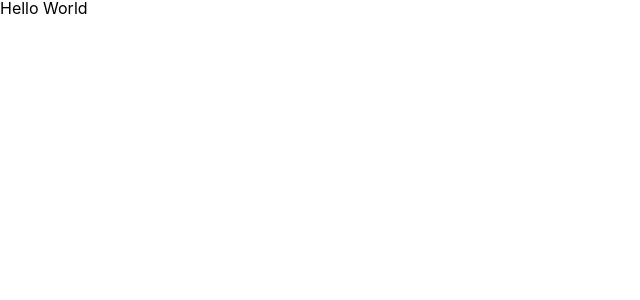
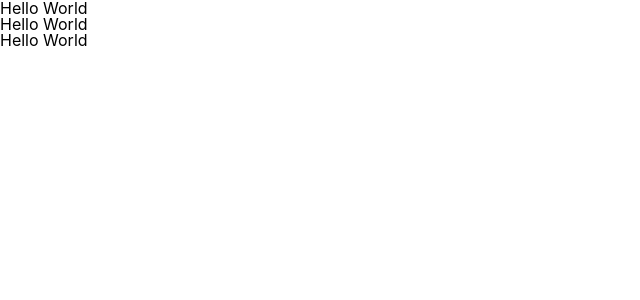
Before and after one commit to manovak24/jp_rentals, a React (Create React App) app: page / in a window 1280 px wide. Shown: the top 300 px of the page, without its empty margins (0-640 px from the left). Built offline with nearby package versions, Linux system fonts and the light colour scheme.

Commit message:
Added location and contact page.

```diff
--- a/src/App.js
+++ b/src/App.js
@@ -1,13 +1,17 @@
 import React from 'react';
 import './App.css';
 
-import HomePage from './pages/home-page'
+import HomePage from './pages/home-page';
+import LocationsPage from './pages/locations-page';
+import ContactPage from './pages/contact-page';
 
 class App extends React.Component {
   render() {
     return (
       <div>
         <HomePage />
+        <LocationsPage />
+        <ContactPage />
       </div>
     )
   }
--- /dev/null
+++ b/src/pages/contact-page.jsx
@@ -0,0 +1,11 @@
+import React from 'react';
+
+class ContactPage extends React.Component {
+    render() {
+        return (
+            <h1>Hello World</h1>
+        )
+    }
+}
+
+export default ContactPage;
--- /dev/null
+++ b/src/pages/locations-page.jsx
@@ -0,0 +1,11 @@
+import React from 'react';
+
+class LocationsPage extends React.Component {
+    render() {
+        return (
+            <h1>Hello World</h1>
+        )
+    }
+}
+
+export default LocationsPage;
```
